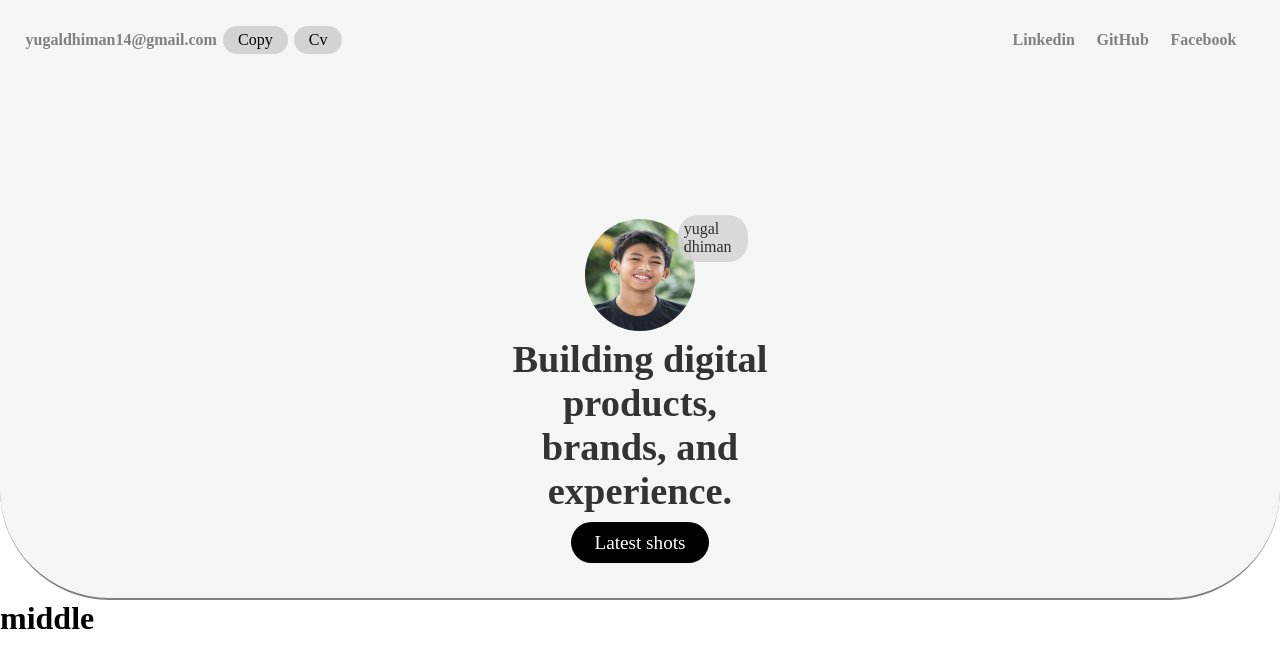
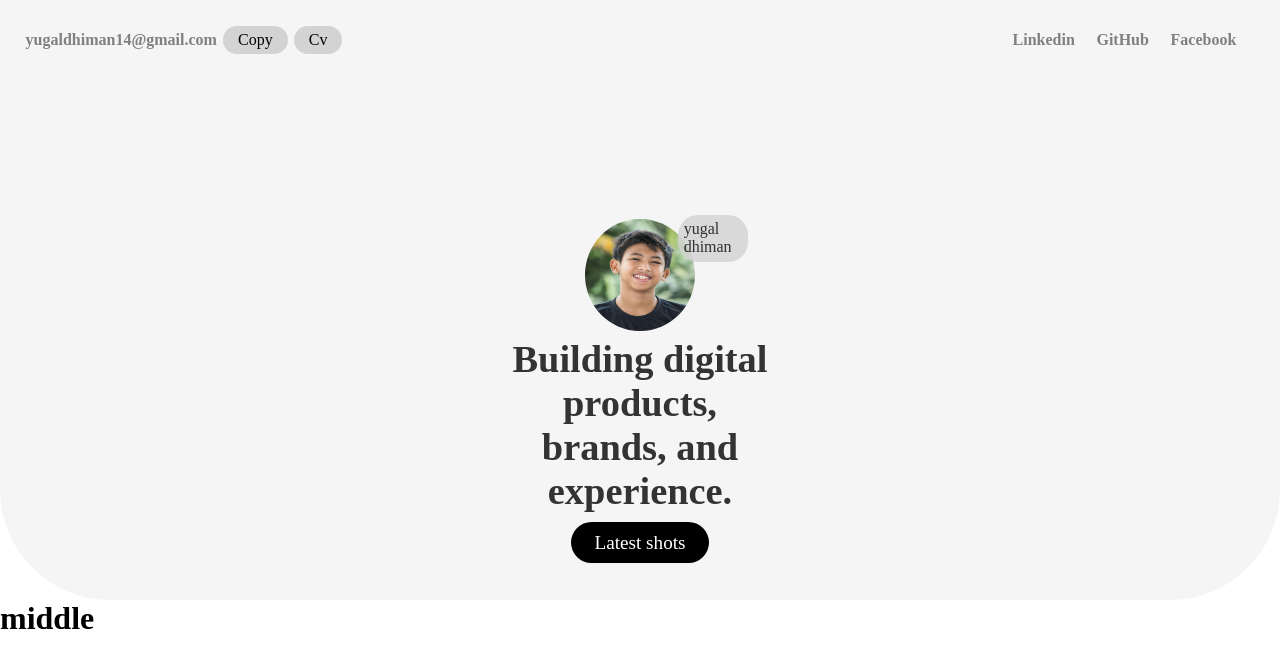
Before and after one commit to aniketverma11/portfolio, a React (Create React App) app: page / in a window 1280 px wide. Shown: the top 668 px of the page. Built offline with nearby package versions, Linux system fonts and the light colour scheme.

Commit message:
change css code

```diff
--- a/src/component/homes/Home.css
+++ b/src/component/homes/Home.css
@@ -5,7 +5,6 @@
     align-items: center;
     padding: 20px;
     background-color: whitesmoke;
-    border-bottom: 2px solid gray;
     border-bottom-left-radius: 110px;
     border-bottom-right-radius: 110px;
 }
```
